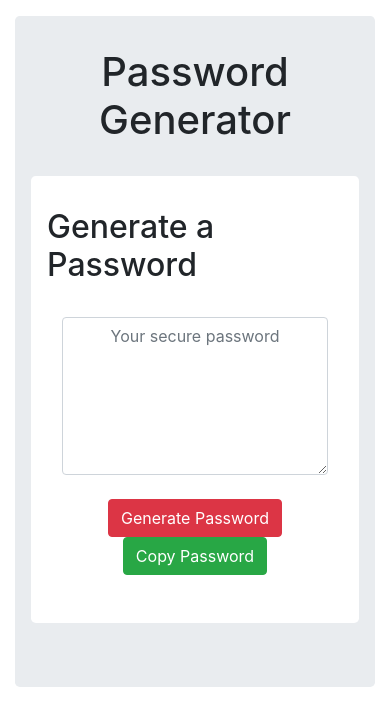
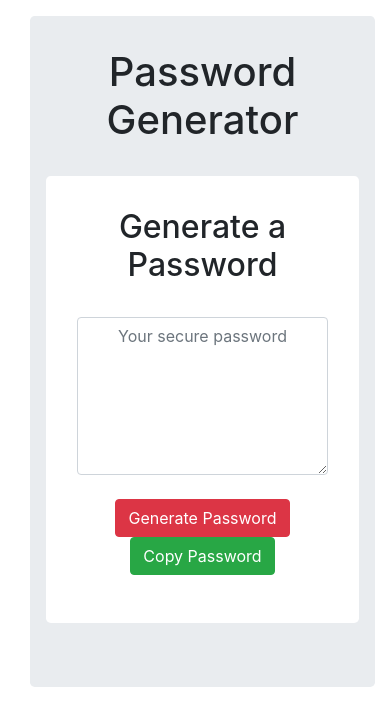
Before and after one commit to kangb3/Password-Generator, a plain HTML site: page index.html in a window 390 px wide. Drawn offline with nearby package versions, Linux system fonts and the light colour scheme.

Commit message:
Add media queries for responsiveness in small screens

```diff
--- a/Assets/CSS/style.css
+++ b/Assets/CSS/style.css
@@ -1,12 +1,26 @@
-h1{
-    text-align: center;
+h1 {
+	text-align: center;
 }
 
-
 #smallJumbotron {
-    background-color: white;
+	background-color: white;
 }
 
-#TextArea{
-    text-align: center;
+#TextArea {
+	text-align: center;
 }
+
+@media only screen and (max-width: 820px) {
+	.container {
+		padding-left: 30px;
+	}
+	h2 {
+		text-align: center;
+	}
+}
+
+@media only screen and (min-width: 1200px) {
+	body {
+		background-color: white;
+	}
+}
```
